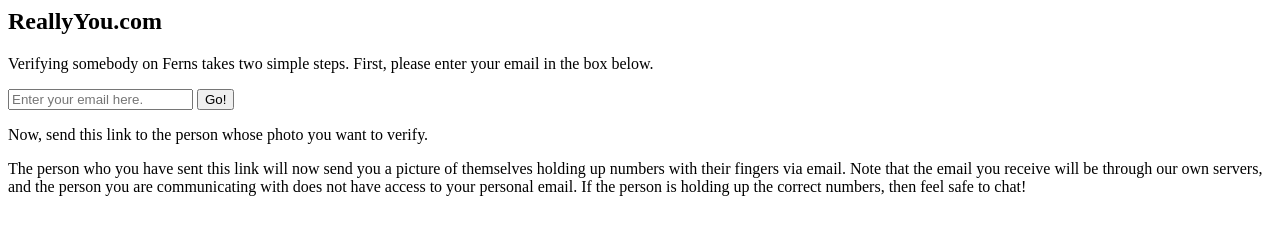
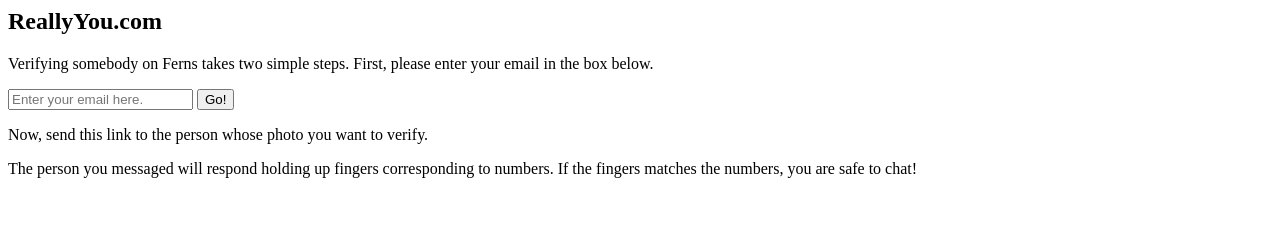
Before and after one commit to ganon-evans/socialliteidentity, a plain HTML site: page index.html in a window 1280 px wide. Drawn offline with Linux system fonts and the light colour scheme.

Commit message:
Update index.html

```diff
--- a/index.html
+++ b/index.html
@@ -9,11 +9,7 @@
     <p> Now, send this link to the person whose photo you want to verify. </p>
 
 
-    <p> The person who you have sent this link will now send you a picture of
-        themselves holding up numbers with their fingers via email. Note
-        that the email you receive will be through our own servers, and
-        the person you are communicating with does not have access to your
-        personal email. If the person is holding up the correct numbers,
-        then feel safe to chat! </p>
+    <p> The person you messaged will respond holding up fingers corresponding to numbers.
+    If the fingers matches the numbers, you are safe to chat! </p>
 
 </main>
```
